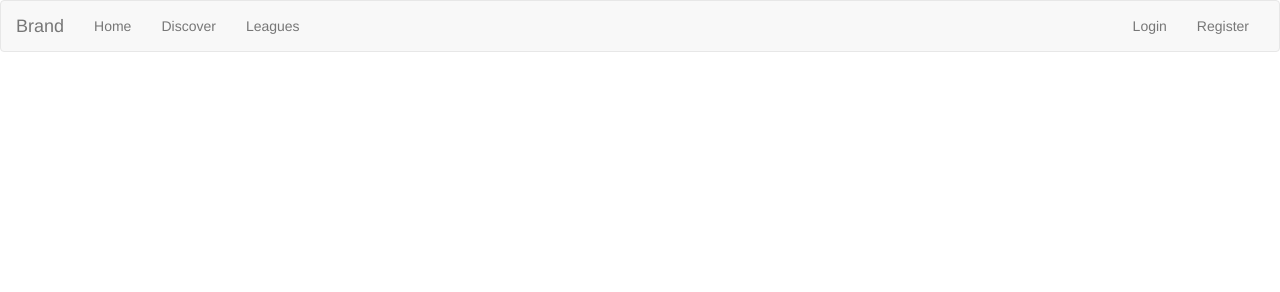
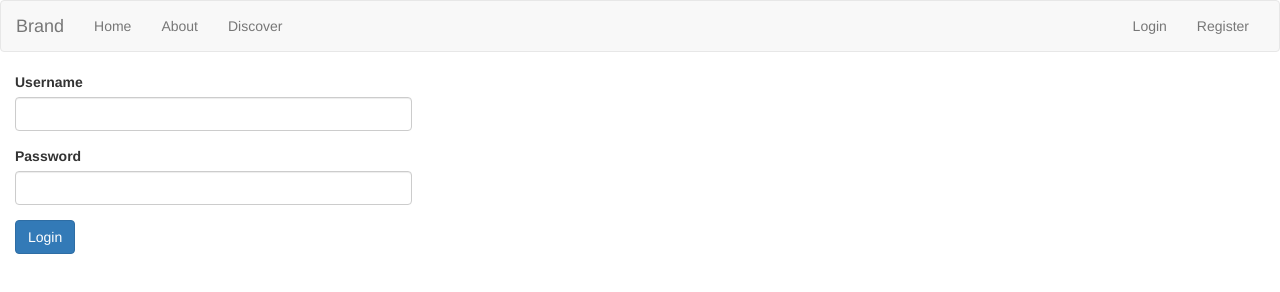
Before and after one commit to josephmancuso/html-framework, a plain HTML site: page index.html in a window 1280 px wide. Drawn offline with nearby package versions, Linux system fonts and the light colour scheme.

Commit message:
added text, password, and submit to form module

```diff
--- a/index.html
+++ b/index.html
@@ -11,16 +11,26 @@
 
 </head>
 <body>
+
 <menu>
-  <item>Home</item>
-  <item>Discover</item>
-  <item>Leagues</item>
+    <item>Home</item>
+    <item>About</item>
+    <item>Discover</item>
 
-  <right>
-    <item>Login</item>
-    <item>Register</item>
-  </right>
+    <right>
+        <item href="/login">Login</item>
+        <item>Register</item>
+    </right>
 </menu>
+
+<div class="col-xs-4">
+    <form>
+        <text>Username</text>
+        <password></password>
+        <submit>Login</submit>
+    </form>
+</div>
+
 
 <script src="https://code.jquery.com/jquery-3.2.1.min.js" integrity="sha256-hwg4gsxgFZhOsEEamdOYGBf13FyQuiTwlAQgxVSNgt4="
     crossorigin="anonymous"></script>
--- a/js/parser.js
+++ b/js/parser.js
@@ -53,3 +53,64 @@ $('menu').each(function(){
     </div><!-- /.container-fluid -->
     </nav>`);
 })
+
+$('form').each(function(){
+
+    let textInputs = '';
+
+    $(this).children('text').each(function(){
+        $(this).replaceWith(`<div class="form-group">
+            <label for="text">${$(this).html()}</label>
+            <input type="text" class="form-control" id="text" placeholder="${$(this).attr('placeholder') ? $(this).attr('placeholder') : ''}">
+        </div>`)
+        console.log('replaced')
+    })
+
+    $(this).children('password').each(function(){
+        $(this).replaceWith(`<div class="form-group">
+            <label for="password">${$(this).html() ? $(this).html() : 'Password'}</label>
+            <input type="password" class="form-control" id="password">
+        </div>`)
+        console.log('password')
+    })
+
+    $(this).children('submit').each(function(){
+        $(this).replaceWith(`<div class="form-group">
+            <button type="submit" class="btn ${$(this).attr('class') ? $(this).attr('class') : 'btn-primary'}">
+                ${$(this).html() ? $(this).html() : 'Submit'}
+            </button>
+        </div>`)
+        console.log('password')
+    })
+
+
+
+
+
+
+
+
+    // $(this).replaceWith(
+    //     `<form>
+    //         <div class="form-group">
+    //             <label for="exampleInputEmail1">Email address</label>
+    //             <input type="email" class="form-control" id="exampleInputEmail1" placeholder="">
+    //         </div>
+    //         <div class="form-group">
+    //             <label for="exampleInputPassword1">Password</label>
+    //             <input type="password" class="form-control" id="exampleInputPassword1" placeholder="Password">
+    //         </div>
+    //         <div class="form-group">
+    //             <label for="exampleInputFile">File input</label>
+    //             <input type="file" id="exampleInputFile">
+    //             <p class="help-block">Example block-level help text here.</p>
+    //         </div>
+    //         <div class="checkbox">
+    //             <label>
+    //             <input type="checkbox"> Check me out
+    //             </label>
+    //         </div>
+    //         <button type="submit" class="btn btn-default">Submit</button>
+    //         </form>`
+    // );
+})
```
